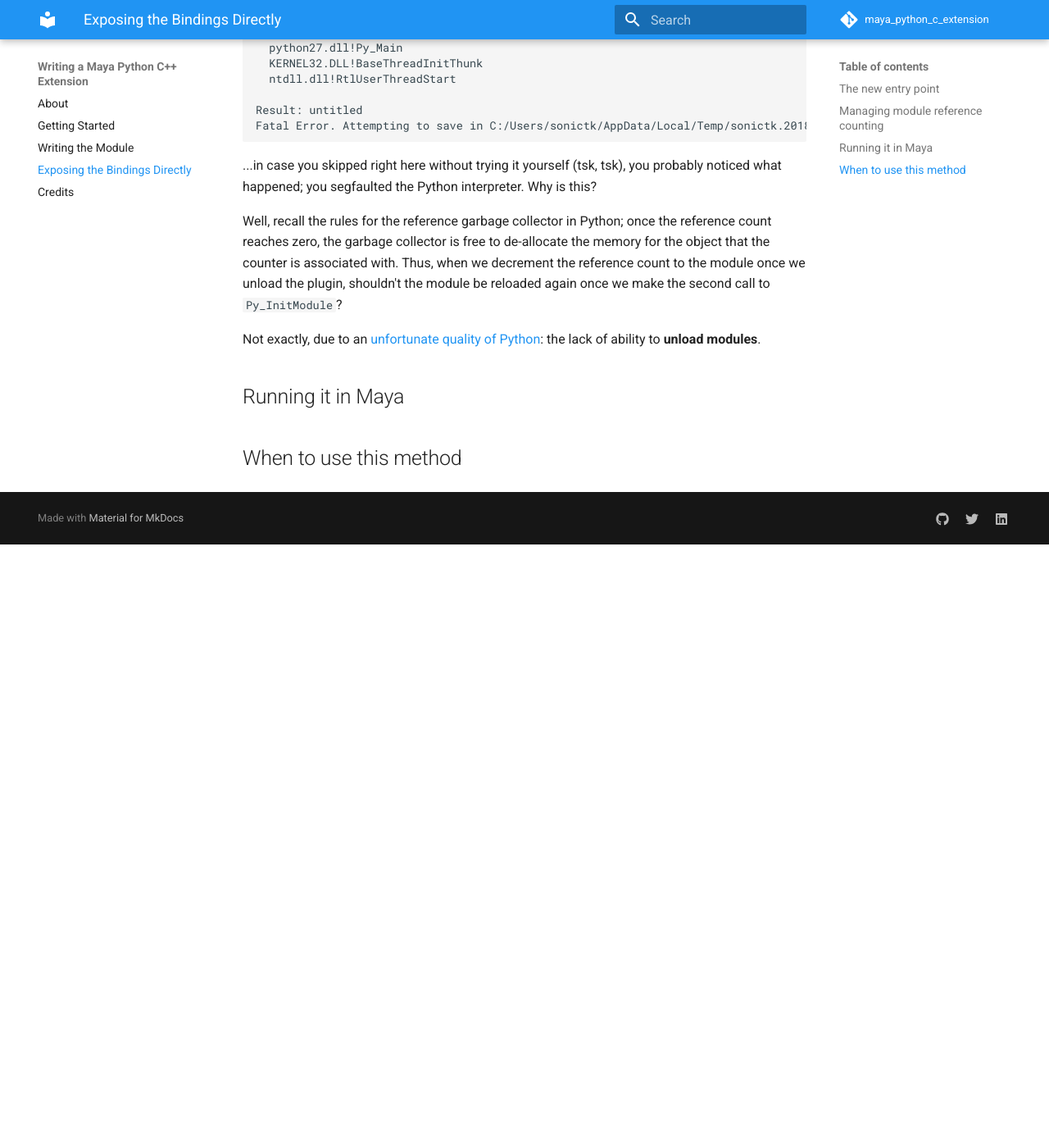
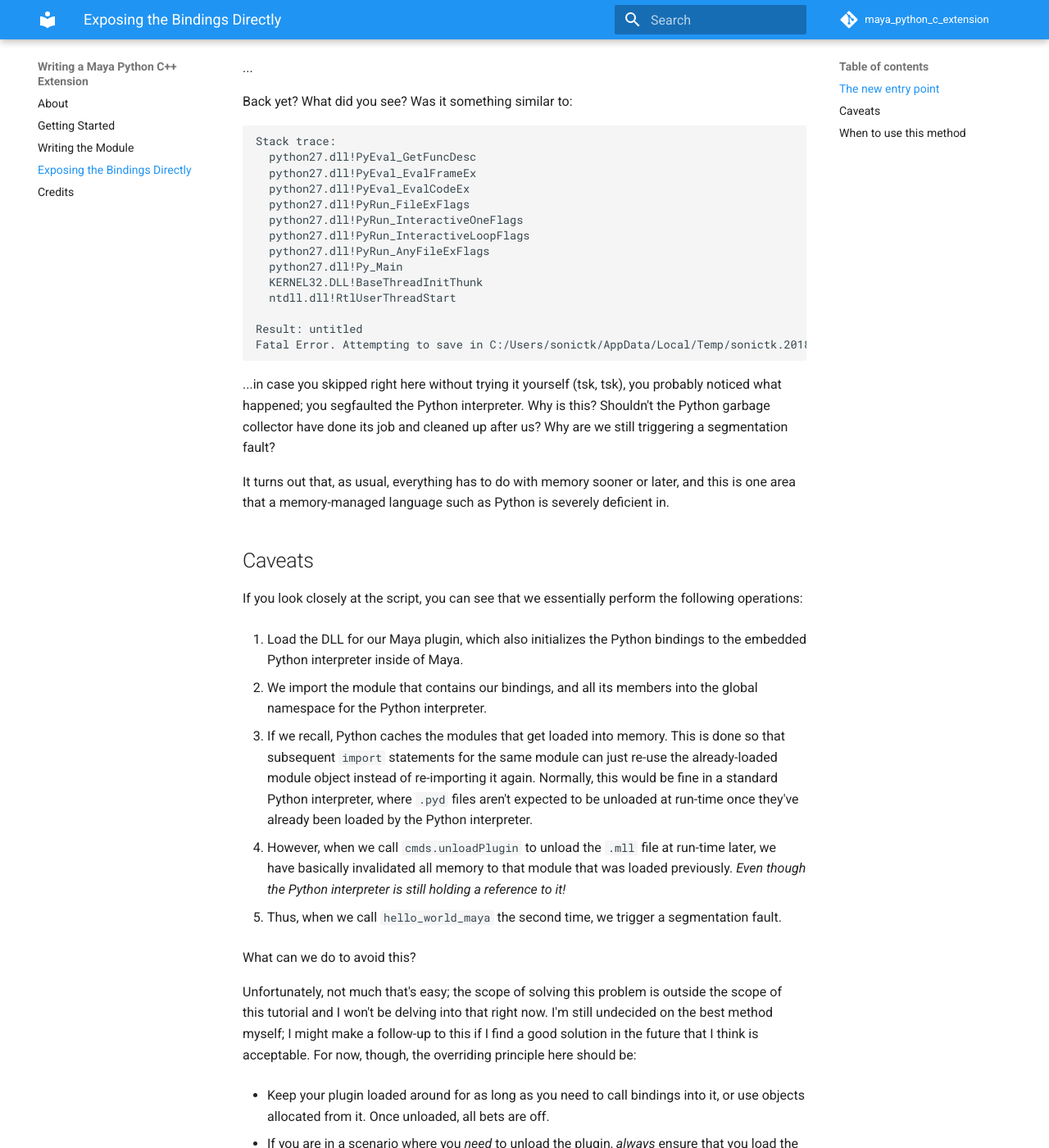
Before and after one commit to sonictk/maya_python_c_extension, an MkDocs documentation site: the page built from docs/exposing_the_bindings_in_maya_plugin.md, in a window 1280 px wide and 1400 px high, scrolled down 2585 px. Shown: the whole window at 82% size. Built offline with MkDocs 1.6.1 and Material for MkDocs 9.7.7, drawn with Linux system fonts in a browser that asks for light colours; old or Windows-style settings are respelled for this version of MkDocs; before the commit the page ends 3249 px from its top, so only the background shows below that; some of the changed text lies outside the part shown.

Commit message:
tutorial first draft complete

````diff
--- a/docs/exposing_the_bindings_in_maya_plugin.md
+++ b/docs/exposing_the_bindings_in_maya_plugin.md
@@ -9,7 +9,7 @@
 
 From the documentation:
 
-```
+```c++
 MStatus selectByName(const MString &name, MGlobal::ListAdjustment listAdjustment = kAddToList)
 ```
 
@@ -32,7 +32,17 @@
 [previous tutorial](https://sonictk.github.io/maya_hot_reload_example_public/getting_started/#what-are-we-even-doing)
 in great detail.
 
-```
+```c++
+#include "maya_python_c_ext_plugin_main.h"
+#include <maya/MFnPlugin.h>
+
+const char *kAUTHOR = "Siew Yi Liang";
+const char *kVERSION = "1.0.0";
+const char *kREQUIRED_API_VERSION = "Any";
+
+PyObject *module = NULL;
+
+
 MStatus initializePlugin(MObject obj)
 {
     MFnPlugin plugin(obj, kAUTHOR, kVERSION, kREQUIRED_API_VERSION);
@@ -65,14 +75,17 @@
 {
     MStatus status;
 
+    Py_DECREF(module);
+
     return status;
 }
+
 ```
 
 Looks fairly similar to the code earlier, doesn't it? There are some slight
 differences, so let's go over them:
 
-```
+```c++
     if (!Py_IsInitialized()) {
         Py_Initialize();
     }
@@ -80,9 +93,11 @@
 
 Here, we check if the Python interpreter has been initialized yet, and if not,
 we initialize it. This really shouldn't happen in practice, but it doesn't hurt
-    to be safe.
+to be safe.
 
-```
+The next state of affairs to take care of is the aforementioned GIL:
+
+```c++
         Py_INCREF(module);
 ```
 
@@ -90,19 +105,19 @@
 count here after we verify that the module has indeed been initialized
 appropriately.
 
-If you've been paying attention, however, you might notice something
-odd. Where's the symmetric code for decrementing the reference count, or
-uninitializing Python if we already initialized it?
+We also implement the symmetric version of this in ``uninitializePlugin``:
 
+```c++
+    Py_DECREF(module);
+```
 
-## Managing module reference counting ##
+At first glance, this seems fine; we're incrementing the reference count to the
+module in the plugin's entry point, and decrementing it in the exit point. By
+conventional wisdom, this should mean that our module will get cleaned up by the
+reference collector in Python when the Maya plugin is unloaded, thus saving on
+memory usage and making everyone happy.
 
-Let's talk about the reference counting issue first. Conventional wisdom might
-make it seem that we should probably be decrementing the reference count for the
-module in the ``uninitializePlugin`` call for the module. You're free to try this
-as well (and you might not even notice any unwanted side-effects at first!).
-
-However, try this:
+Now, try this:
 
 ```
 import maya.cmds as cmds
@@ -117,9 +132,11 @@
 hello_world_maya("hmm, I wonder what happens now...?")
 ```
 
-If you want to go ahead and try it yourself, go ahead. I'll wait.
+I'll wait.
 
 ...
+
+Back yet? What did you see? Was it something similar to:
 
 ```
 Stack trace:
@@ -140,19 +157,75 @@
 
 ...in case you skipped right here without trying it yourself (tsk, tsk), you
 probably noticed what happened; you segfaulted the Python interpreter. Why is
-this?
+this? Shouldn't the Python garbage collector have done its job and cleaned up
+after us? Why are we still triggering a segmentation fault?
 
-Well, recall the rules for the reference garbage collector in Python; once the
-reference count reaches zero, the garbage collector is free to de-allocate the
-memory for the object that the counter is associated with. Thus, when we
-decrement the reference count to the module once we unload the plugin, shouldn't
-the module be reloaded again once we make the second call to ``Py_InitModule``?
+It turns out that, as usual, everything has to do with memory sooner or later,
+and this is one area that a memory-managed language such as Python is severely
+deficient in.
 
-Not exactly, due to
-an [unfortunate quality of Python](https://bugs.python.org/issue9072): the lack
-of ability to **unload modules**.
+## Caveats ##
+
+If you look closely at the script, you can see that we essentially perform the
+following operations:
+
+1. Load the DLL for our Maya plugin, which also initializes the Python bindings
+   to the embedded Python interpreter inside of Maya.
+
+2. We import the module that contains our bindings, and all its members into the
+   global namespace for the Python interpreter.
+
+3. If we recall, Python caches the modules that get loaded into memory. This is
+   done so that subsequent ``import`` statements for the same module can just
+   re-use the already-loaded module object instead of re-importing it
+   again. Normally, this would be fine in a standard Python interpreter, where
+   ``.pyd`` files aren't expected to be unloaded at run-time once they've
+   already been loaded by the Python interpreter.
+
+4. However, when we call ``cmds.unloadPlugin`` to unload the ``.mll`` file at
+   run-time later, we have basically invalidated all memory to that module that
+   was loaded previously. _Even though the Python interpreter is still holding a
+   reference to it!_
+
+5. Thus, when we call ``hello_world_maya`` the second time, we trigger a
+   segmentation fault.
+
+What can we do to avoid this?
+
+Unfortunately, not much that's easy; the scope of solving this problem is
+outside the scope of this tutorial and I won't be delving into that right now.
+I'm still undecided on the best method myself; I might make a follow-up to this
+if I find a good solution in the future that I think is acceptable. For now,
+though, the overriding principle here should be:
+
+- Keep your plugin loaded around for as long as you need to call bindings into
+  it, or use objects allocated from it. Once unloaded, all bets are off.
+
+- If you are in a scenario where you _need_ to unload the plugin, _always_
+  ensure that you load the plugin again _before_ making any calls that require
+  memory from it.
+
+!!! tip "Python and unloading modules"
+    To read more about why unloading Python modules has been such a contentious
+    issue, you can [look at the discussion thread](https://bugs.python.org/issue9072).
 
 
-## Running it in Maya ##
+## When to use this method ##
 
-## When to use this method ##
+So, with the aforementioned snafu, when would you want to make use of this
+alternative technique for exposing the bindings? It depends on the situation,
+but for me personally, I think this is most useful when:
+
+- You do not need to guarantee availability of the bindings.
+
+- The functionality you're trying to expose is inherently tied to the rest of
+  the plugin. (i.e. debugging utilities for custom nodes)
+
+- You're willing to create extra indirection in order to defend against the
+  aforementioned problem, either by creating an intermediate plugin to act as a
+  "guard" layer that checks for validity of the module loaded before allowing
+  you to access the module, or just having Python wrapper functions that have
+  globals set to indicate the validity of the modules that have been loaded.
+
+Perhaps the use cases might be limited, but I think it's a good tool to keep in
+mind nonetheless.
````
Also changed, not shown: other parts of docs/exposing_the_bindings_in_maya_plugin.md (+1 -1 lines), docs/credits.md (+16 -1 lines), docs/getting_started.md (+38 -15 lines), docs/writing_the_python_standalone_module.md (+5 -5 lines), 2 other files.
